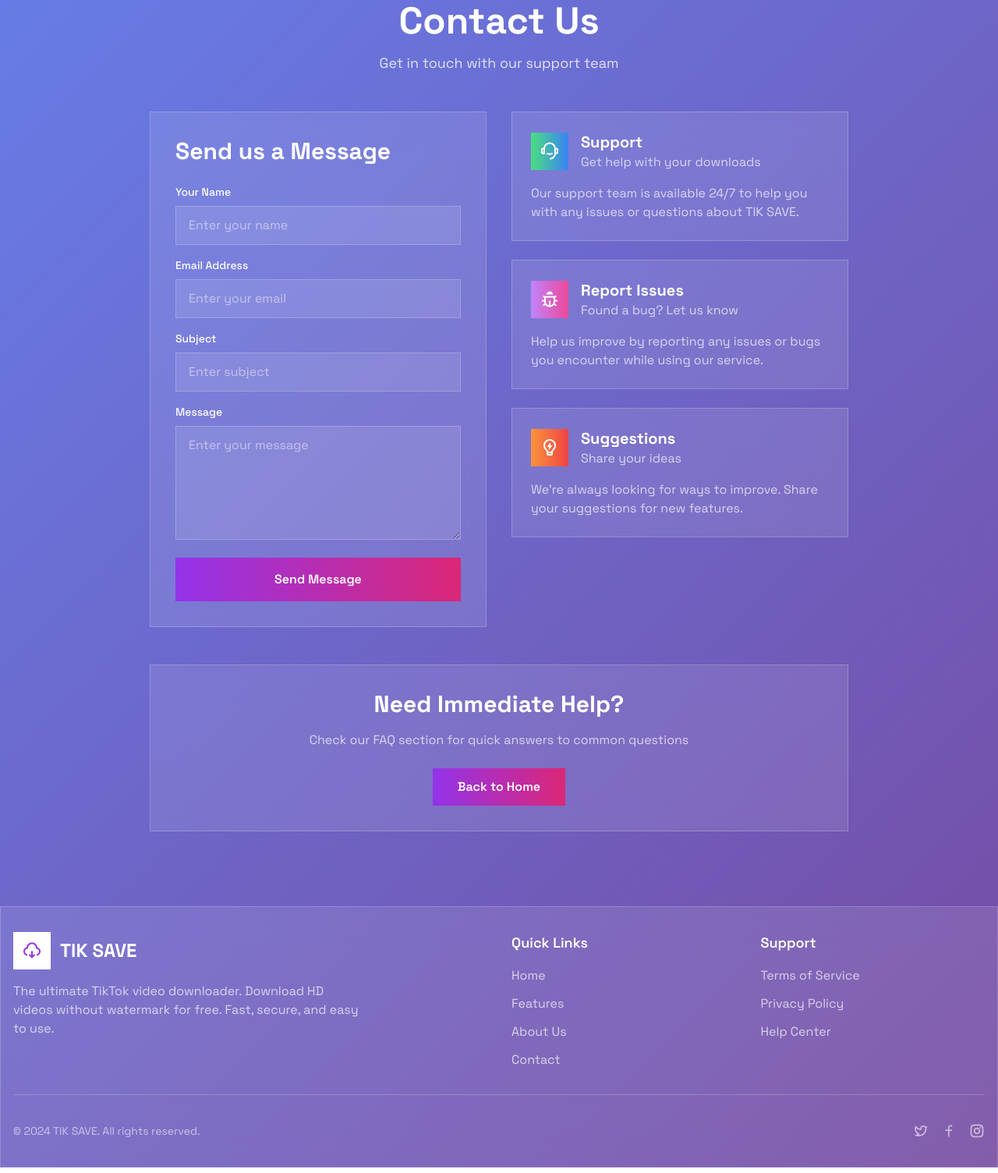
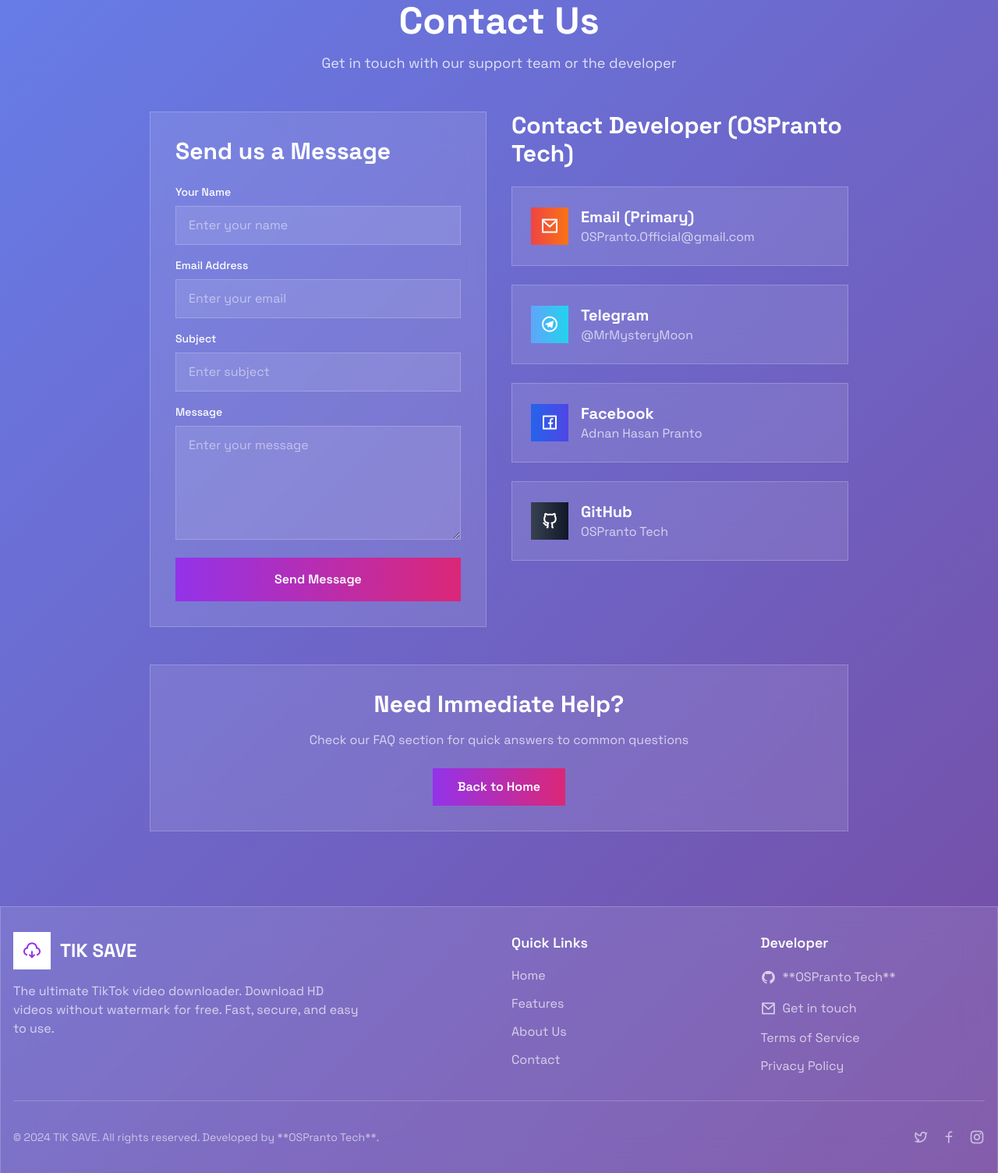
Before and after one commit to OSPranto/Tiktok-Video-Saver, a website: page contact.html in a window 1280 px wide. Shown: the part 111-1615 px from the top of the page at 78% size. Drawn offline with nearby package versions, Linux system fonts and the light colour scheme.

Commit message:
Update contact.html

```diff
--- a/contact.html
+++ b/contact.html
@@ -70,28 +70,28 @@
         <div class="container mx-auto max-w-4xl">
             <div class="text-center mb-12">
                 <h1 class="text-4xl md:text-5xl font-bold text-white mb-4">Contact Us</h1>
-                <p class="text-lg text-white/80">Get in touch with our support team</p>
+                <p class="text-lg text-white/80">Get in touch with our support team or the developer</p>
             </div>
 
             <div class="grid grid-cols-1 md:grid-cols-2 gap-8 mb-12">
                 <div class="glass no-radius p-8">
                     <h2 class="text-2xl md:text-3xl font-bold text-white mb-6">Send us a Message</h2>
-                    <form class="space-y-4">
+                    <form id="contact-form" class="space-y-4">
                         <div>
-                            <label class="block text-white text-sm font-medium mb-2">Your Name</label>
-                            <input type="text" class="w-full px-4 py-3 bg-white/10 border border-white/20 text-white placeholder-white/50 focus:outline-none focus:border-purple-400 no-radius" placeholder="Enter your name">
+                            <label for="name" class="block text-white text-sm font-medium mb-2">Your Name</label>
+                            <input type="text" id="name" class="w-full px-4 py-3 bg-white/10 border border-white/20 text-white placeholder-white/50 focus:outline-none focus:border-purple-400 no-radius" placeholder="Enter your name" required>
                         </div>
                         <div>
-                            <label class="block text-white text-sm font-medium mb-2">Email Address</label>
-                            <input type="email" class="w-full px-4 py-3 bg-white/10 border border-white/20 text-white placeholder-white/50 focus:outline-none focus:border-purple-400 no-radius" placeholder="Enter your email">
+                            <label for="email" class="block text-white text-sm font-medium mb-2">Email Address</label>
+                            <input type="email" id="email" class="w-full px-4 py-3 bg-white/10 border border-white/20 text-white placeholder-white/50 focus:outline-none focus:border-purple-400 no-radius" placeholder="Enter your email" required>
                         </div>
                         <div>
-                            <label class="block text-white text-sm font-medium mb-2">Subject</label>
-                            <input type="text" class="w-full px-4 py-3 bg-white/10 border border-white/20 text-white placeholder-white/50 focus:outline-none focus:border-purple-400 no-radius" placeholder="Enter subject">
+                            <label for="subject" class="block text-white text-sm font-medium mb-2">Subject</label>
+                            <input type="text" id="subject" class="w-full px-4 py-3 bg-white/10 border border-white/20 text-white placeholder-white/50 focus:outline-none focus:border-purple-400 no-radius" placeholder="Enter subject" required>
                         </div>
                         <div>
-                            <label class="block text-white text-sm font-medium mb-2">Message</label>
-                            <textarea rows="5" class="w-full px-4 py-3 bg-white/10 border border-white/20 text-white placeholder-white/50 focus:outline-none focus:border-purple-400 no-radius" placeholder="Enter your message"></textarea>
+                            <label for="message" class="block text-white text-sm font-medium mb-2">Message</label>
+                            <textarea id="message" rows="5" class="w-full px-4 py-3 bg-white/10 border border-white/20 text-white placeholder-white/50 focus:outline-none focus:border-purple-400 no-radius" placeholder="Enter your message" required></textarea>
                         </div>
                         <button type="submit" class="w-full bg-gradient-to-r from-purple-600 to-pink-600 px-8 py-4 text-white font-semibold no-radius hover:from-purple-700 hover:to-pink-700 transition-all">
                             Send Message
@@ -100,44 +100,56 @@
                 </div>
 
                 <div class="space-y-6">
-                    <div class="glass no-radius p-6">
-                        <div class="flex items-center gap-4 mb-4">
-                            <div class="w-12 h-12 bg-gradient-to-r from-green-400 to-blue-500 flex items-center justify-center no-radius">
-                                <i class="ri-customer-service-2-line text-2xl text-white"></i>
+                    <h2 class="text-2xl md:text-3xl font-bold text-white mb-4">Contact Developer (OSPranto Tech)</h2>
+
+                    <a href="mailto:OSPranto.Official@gmail.com" class="glass no-radius p-6 block hover:bg-white/20 transition-all">
+                        <div class="flex items-center gap-4">
+                            <div class="w-12 h-12 bg-gradient-to-r from-red-500 to-orange-500 flex items-center justify-center no-radius">
+                                <i class="ri-mail-line text-2xl text-white"></i>
                             </div>
                             <div>
-                                <h3 class="text-xl font-bold text-white">Support</h3>
-                                <p class="text-white/70">Get help with your downloads</p>
+                                <h3 class="text-xl font-bold text-white">Email (Primary)</h3>
+                                <p class="text-white/70">OSPranto.Official@gmail.com</p>
                             </div>
                         </div>
-                        <p class="text-white/70">Our support team is available 24/7 to help you with any issues or questions about TIK SAVE.</p>
-                    </div>
+                    </a>
 
-                    <div class="glass no-radius p-6">
-                        <div class="flex items-center gap-4 mb-4">
-                            <div class="w-12 h-12 bg-gradient-to-r from-purple-400 to-pink-500 flex items-center justify-center no-radius">
-                                <i class="ri-bug-line text-2xl text-white"></i>
+                    <a href="https://t.me/MrMysteryMoon" target="_blank" class="glass no-radius p-6 block hover:bg-white/20 transition-all">
+                        <div class="flex items-center gap-4">
+                            <div class="w-12 h-12 bg-gradient-to-r from-blue-400 to-cyan-400 flex items-center justify-center no-radius">
+                                <i class="ri-telegram-line text-2xl text-white"></i>
                             </div>
                             <div>
-                                <h3 class="text-xl font-bold text-white">Report Issues</h3>
-                                <p class="text-white/70">Found a bug? Let us know</p>
+                                <h3 class="text-xl font-bold text-white">Telegram</h3>
+                                <p class="text-white/70">@MrMysteryMoon</p>
                             </div>
                         </div>
-                        <p class="text-white/70">Help us improve by reporting any issues or bugs you encounter while using our service.</p>
-                    </div>
+                    </a>
 
-                    <div class="glass no-radius p-6">
-                        <div class="flex items-center gap-4 mb-4">
-                            <div class="w-12 h-12 bg-gradient-to-r from-orange-400 to-red-500 flex items-center justify-center no-radius">
-                                <i class="ri-lightbulb-flash-line text-2xl text-white"></i>
+                    <a href="https://facebook.com/AdnanHasanPranto" target="_blank" class="glass no-radius p-6 block hover:bg-white/20 transition-all">
+                        <div class="flex items-center gap-4">
+                            <div class="w-12 h-12 bg-gradient-to-r from-blue-600 to-indigo-600 flex items-center justify-center no-radius">
+                                <i class="ri-facebook-box-line text-2xl text-white"></i>
                             </div>
                             <div>
-                                <h3 class="text-xl font-bold text-white">Suggestions</h3>
-                                <p class="text-white/70">Share your ideas</p>
+                                <h3 class="text-xl font-bold text-white">Facebook</h3>
+                                <p class="text-white/70">Adnan Hasan Pranto</p>
                             </div>
                         </div>
-                        <p class="text-white/70">We're always looking for ways to improve. Share your suggestions for new features.</p>
-                    </div>
+                    </a>
+
+                    <a href="https://github.com/OSPranto" target="_blank" class="glass no-radius p-6 block hover:bg-white/20 transition-all">
+                        <div class="flex items-center gap-4">
+                            <div class="w-12 h-12 bg-gradient-to-r from-gray-700 to-gray-900 flex items-center justify-center no-radius">
+                                <i class="ri-github-line text-2xl text-white"></i>
+                            </div>
+                            <div>
+                                <h3 class="text-xl font-bold text-white">GitHub</h3>
+                                <p class="text-white/70">OSPranto Tech</p>
+                            </div>
+                        </div>
+                    </a>
+
                 </div>
             </div>
 
@@ -177,27 +189,38 @@
                 </div>
 
                 <div>
-                    <h4 class="text-white font-semibold mb-4 text-lg">Support</h4>
+                    <h4 class="text-white font-semibold mb-4 text-lg">Developer</h4>
                     <ul class="space-y-3">
+                        <li>
+                            <a href="https://github.com/OSPranto" target="_blank" class="flex items-center gap-2 text-white/70 hover:text-white transition-colors">
+                                <i class="ri-github-fill text-xl"></i>
+                                **OSPranto Tech**
+                            </a>
+                        </li>
+                        <li>
+                            <a href="mailto:OSPranto.Official@gmail.com" class="flex items-center gap-2 text-white/70 hover:text-white transition-colors">
+                                <i class="ri-mail-line text-xl"></i>
+                                Get in touch
+                            </a>
+                        </li>
                         <li><a href="/terms" class="text-white/70 hover:text-white transition-colors">Terms of Service</a></li>
                         <li><a href="/privacy" class="text-white/70 hover:text-white transition-colors">Privacy Policy</a></li>
-                        <li><a href="/contact" class="text-white/70 hover:text-white transition-colors">Help Center</a></li>
                     </ul>
                 </div>
             </div>
 
             <div class="border-t border-white/20 mt-8 pt-8 flex flex-col md:flex-row justify-between items-center">
                 <p class="text-white/60 text-sm mb-4 md:mb-0">
-                    © 2024 TIK SAVE. All rights reserved.
+                    © 2024 TIK SAVE. All rights reserved. Developed by **OSPranto Tech**.
                 </p>
                 <div class="flex gap-4">
-                    <a href="#" class="text-white/60 hover:text-white transition-colors">
+                    <a href="https://twitter.com/OSPranto" target="_blank" class="text-white/60 hover:text-white transition-colors">
                         <i class="ri-twitter-line text-xl"></i>
                     </a>
-                    <a href="#" class="text-white/60 hover:text-white transition-colors">
+                    <a href="https://facebook.com/AdnanHasanPranto" target="_blank" class="text-white/60 hover:text-white transition-colors">
                         <i class="ri-facebook-line text-xl"></i>
                     </a>
-                    <a href="#" class="text-white/60 hover:text-white transition-colors">
+                    <a href="https://instagram.com/OSPranto" target="_blank" class="text-white/60 hover:text-white transition-colors">
                         <i class="ri-instagram-line text-xl"></i>
                     </a>
                 </div>
@@ -206,6 +229,7 @@
     </footer>
 
     <script>
+        // Sidebar functionality (No changes needed)
         function toggleSidebar() {
             const sidebar = document.querySelector('.sidebar');
             const overlay = document.querySelector('.sidebar-overlay');
@@ -215,8 +239,33 @@
 
         document.querySelectorAll('.sidebar a').forEach(link => {
             link.addEventListener('click', () => {
-                toggleSidebar();
+                // Wait a moment for transition before closing, optional
+                setTimeout(toggleSidebar, 100);
             });
+        });
+
+        // ⭐ Send Message (Mailto) Functionality ⭐
+        document.getElementById('contact-form').addEventListener('submit', function(e) {
+            e.preventDefault(); // ফর্ম সাবমিট হওয়া আটকানো হলো
+
+            // ফর্মের ফিল্ডগুলো থেকে ডেটা নেওয়া
+            const name = document.getElementById('name').value;
+            const email = document.getElementById('email').value;
+            const subject = document.getElementById('subject').value;
+            const message = document.getElementById('message').value;
+
+            // ইমেল বডির জন্য ফরম্যাটিং
+            const emailBody = `Sender Name: ${name}\nSender Email: ${email}\n\nMessage:\n${message}`;
+
+            // Mailto লিংক তৈরি করা
+            // encodeURIComponent ব্যবহার করা হয়েছে যাতে স্পেস এবং বিশেষ অক্ষরগুলি ইমেলের জন্য সঠিকভাবে এনকোড হয়।
+            const mailtoLink = `mailto:OSPranto.Official@gmail.com?subject=${encodeURIComponent(subject)}&body=${encodeURIComponent(emailBody)}`;
+
+            // মেইল ক্লায়েন্ট খোলার জন্য নতুন উইন্ডো/ট্যাব ওপেন করা
+            window.location.href = mailtoLink;
+
+            // (Optional) ফর্মে থাকা টেক্সট ক্লিয়ার করে দেওয়া
+            this.reset();
         });
     </script>
 </body>
```
